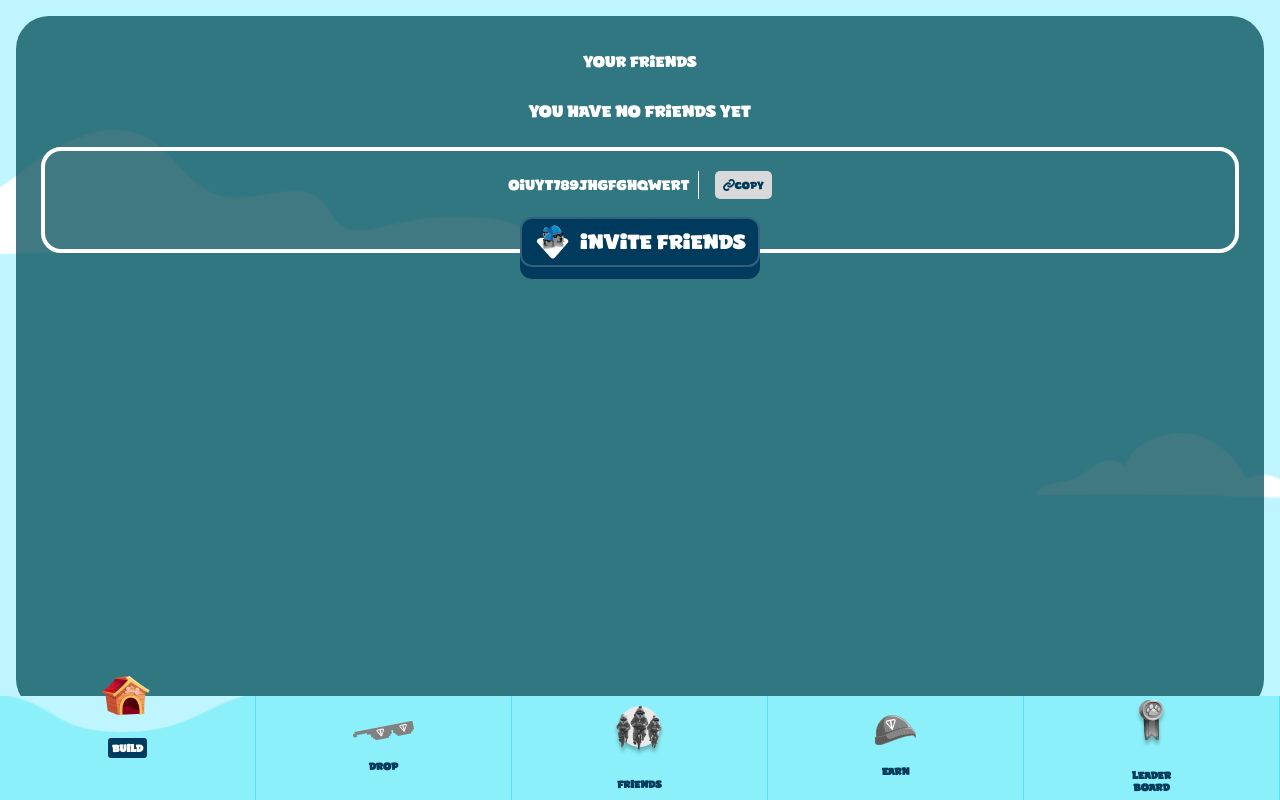
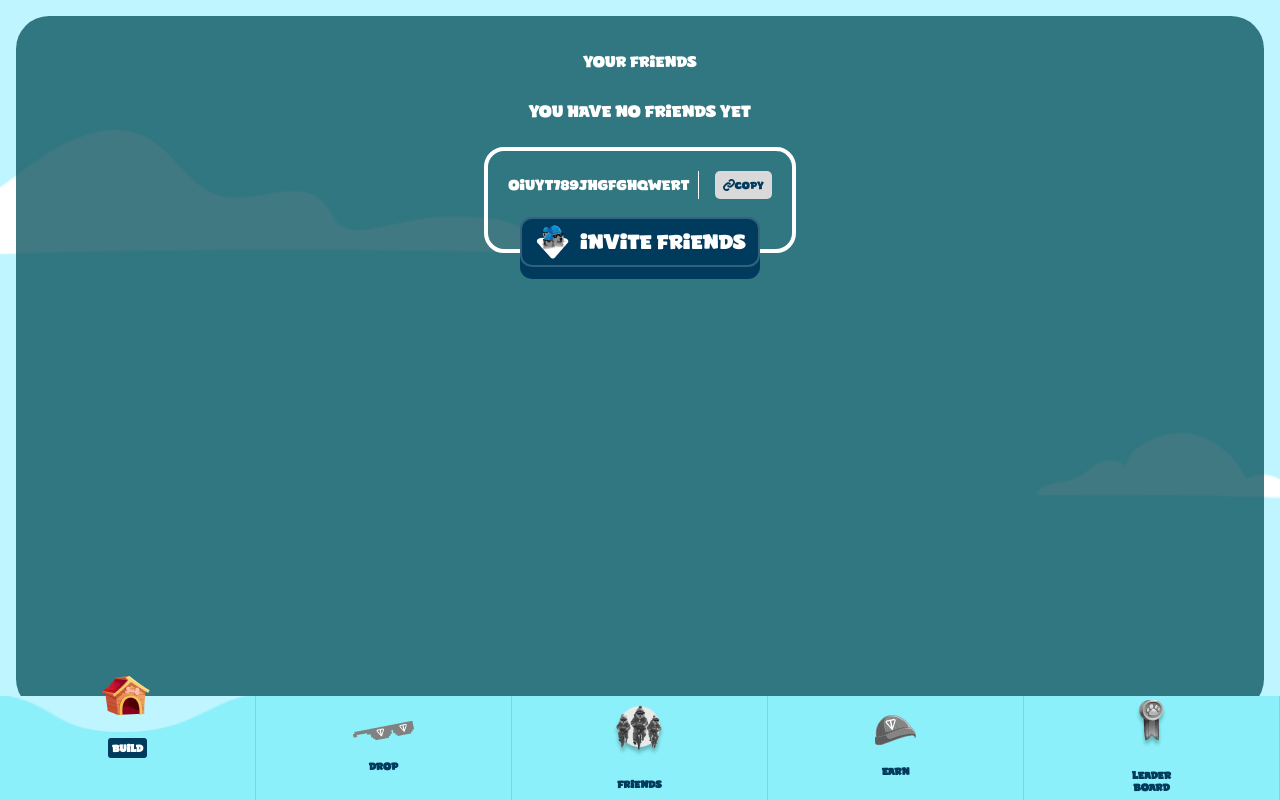
Before and after one commit to DanijelTodorov/DTCMiniApp, a React (Vite) app: page /friends in a window 1280 px wide. Built offline with nearby package versions, Linux system fonts and the light colour scheme; a web font is replaced by a local one.

Commit message:
update
update

```diff
--- a/src/pages/Friends.tsx
+++ b/src/pages/Friends.tsx
@@ -47,7 +47,7 @@ export const Friends = () => {
   return (
     <div className="page overflow-x-hidden overflow-y-scroll">
       <img src="images/DTC-bg.png" className="absolute w-full pt-[130px]"></img>
-      <div className="h-full bg-[#004D57BF] border-[1px] border-[#004D5703] rounded-[33px] m-4 py-[30px] pb-[50px] px-[24px] flex flex-col gap-6 relative z-10">
+      <div className="h-full bg-[#004D57BF] border-[1px] border-[#004D5703] rounded-[33px] m-4 py-[30px] pb-[50px] px-[24px] flex flex-col items-center gap-6 relative z-10">
         <span className="text-[15px] leading-[28px] tracking-[2%] text-white text-center">
           YOUR FRiENDS
         </span>
```
